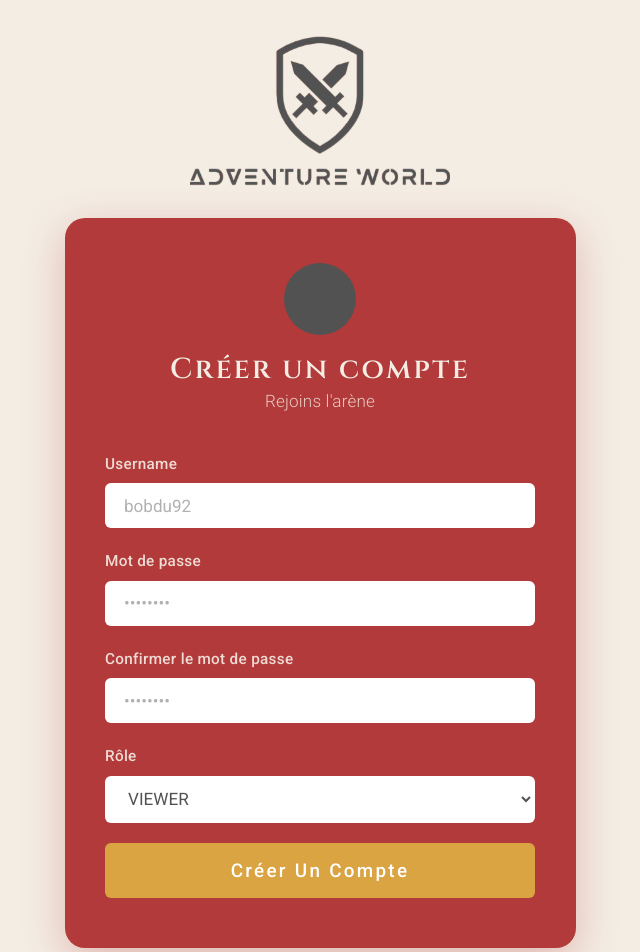
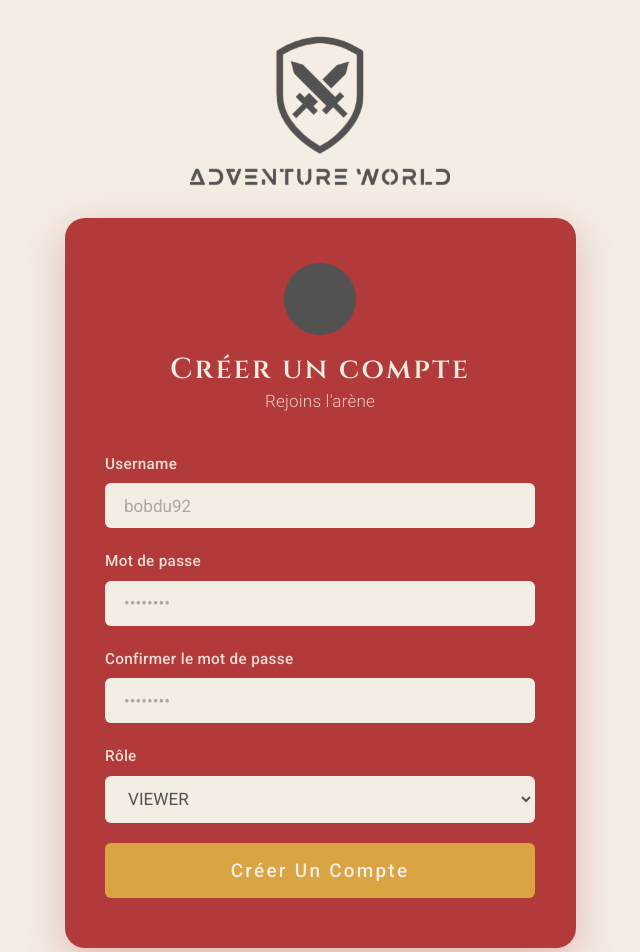
Before and after one commit to remybms/Adventure-World, a React (Vite) app in the folder frontend/: page /register in a window 1280 px wide. Shown: the top 952 px of the page, without its empty margins (320-960 px from the left). Built offline with nearby package versions, Linux system fonts and the light colour scheme.

Commit message:
feat: color changes

```diff
--- a/frontend/src/components/ui/Button.css
+++ b/frontend/src/components/ui/Button.css
@@ -35,7 +35,7 @@
 
 .btn--gold {
   background-color: var(--color-gold);
-  color:            #fff;
+  color: var(--color-parchment);
 }
 .btn--gold:hover:not(:disabled)  {
   background-color: var(--color-gold-dark);
@@ -43,7 +43,7 @@
 
 .btn--ruby {
   background-color: var(--color-ruby);
-  color:            #fff;
+  color:            var(--color-parchment);
 }
 .btn--ruby:hover:not(:disabled) {
   background-color: var(--color-ruby-dark);
--- a/frontend/src/components/ui/Input.css
+++ b/frontend/src/components/ui/Input.css
@@ -24,7 +24,7 @@
   font-family:      var(--font-body);
   font-size:        0.95rem;
   color:            var(--color-dark-grey);
-  background-color: #fff;
+  background-color: var(--color-parchment);
   border:           1.5px solid transparent;
   border-radius:    var(--radius-sm);
   outline:          none;
```
